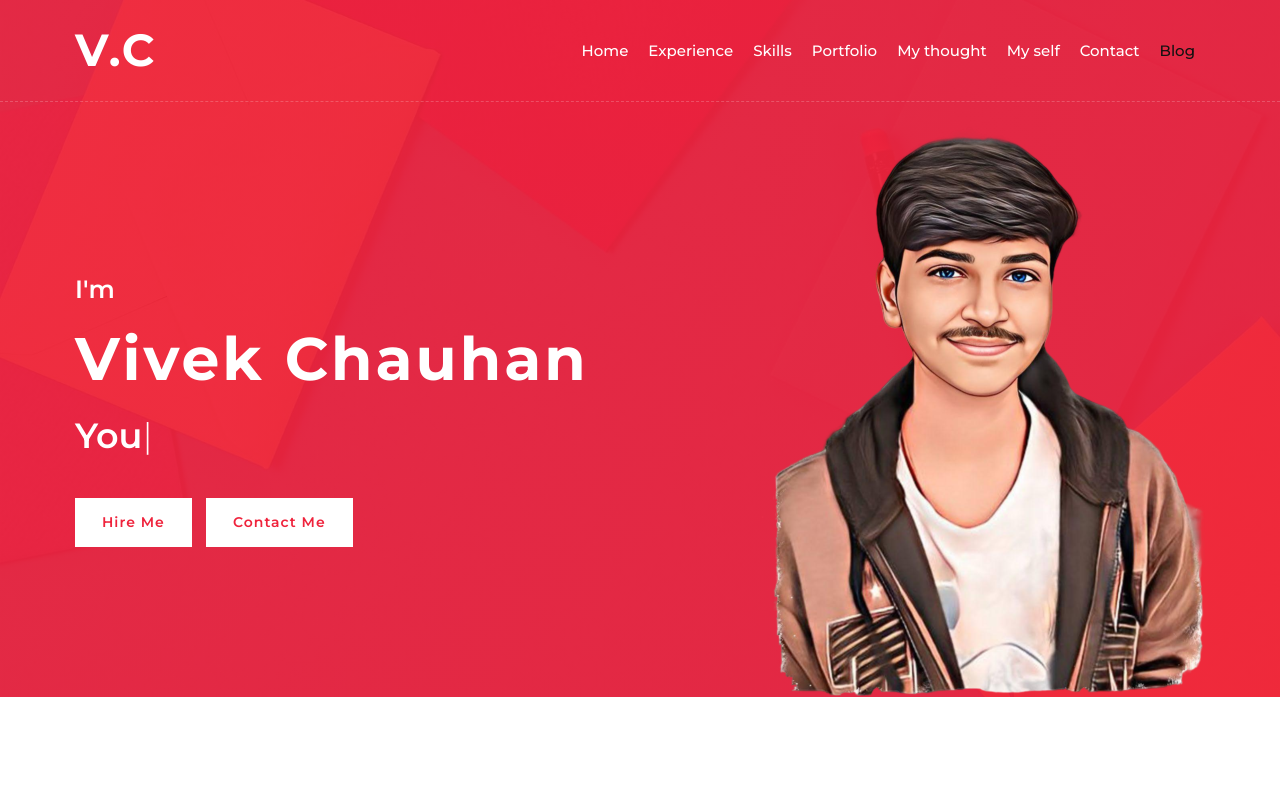
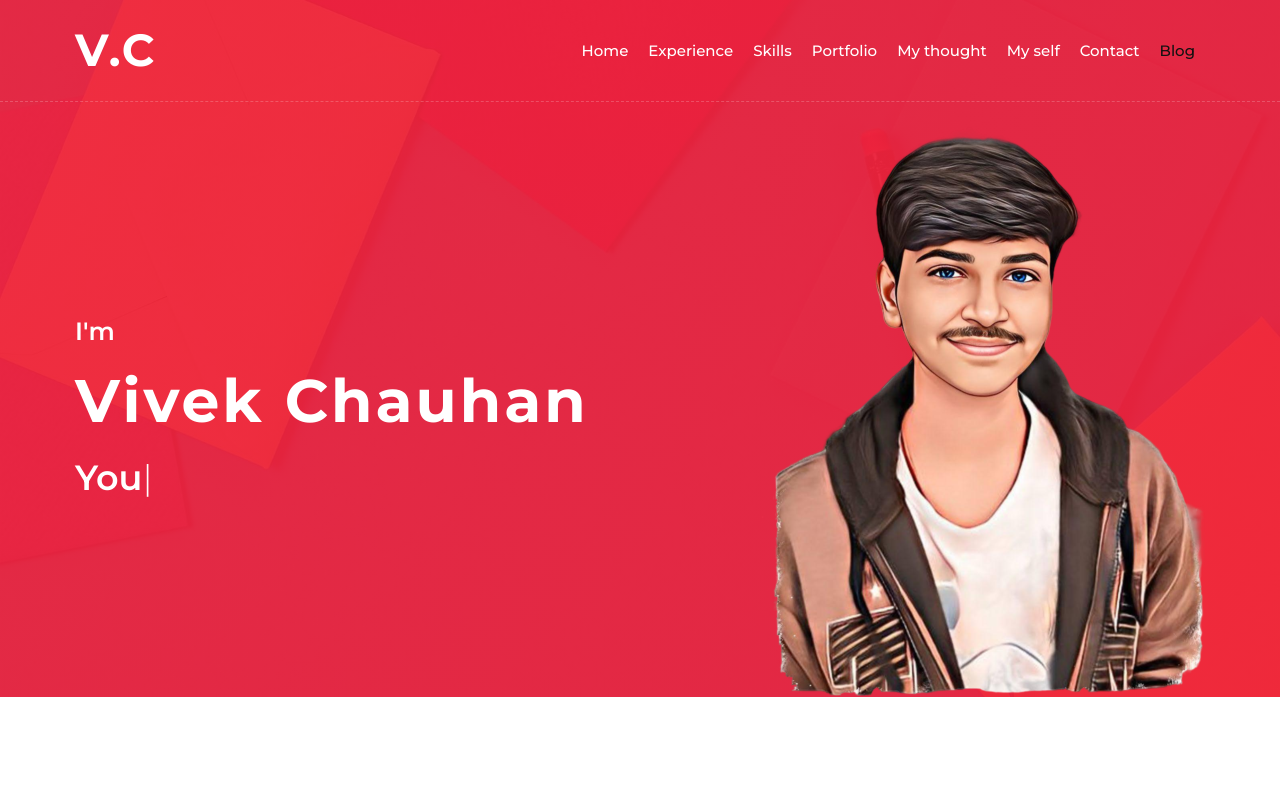
Before and after one commit to thevivekchauhan/vc, a plain HTML site: page index.html in a window 1280 px wide. Shown: the top 800 px of the page. Drawn offline with nearby package versions, Linux system fonts and the light colour scheme.

Commit message:
Hire me and contect me delete

```diff
--- a/index.html
+++ b/index.html
@@ -84,10 +84,10 @@
                   image maker, Video editor, Logo maker
                 </div>
               </div>
-              <div class="hero-btn">
+              <!-- <div class="hero-btn">
                 <a class="btn" href="">Hire Me</a>
                 <a class="btn" href="">Contact Me</a>
-              </div>
+              </div> -->
             </div>
           </div>
           <div class="col-sm-12 col-md-6 d-none d-md-block">
```
